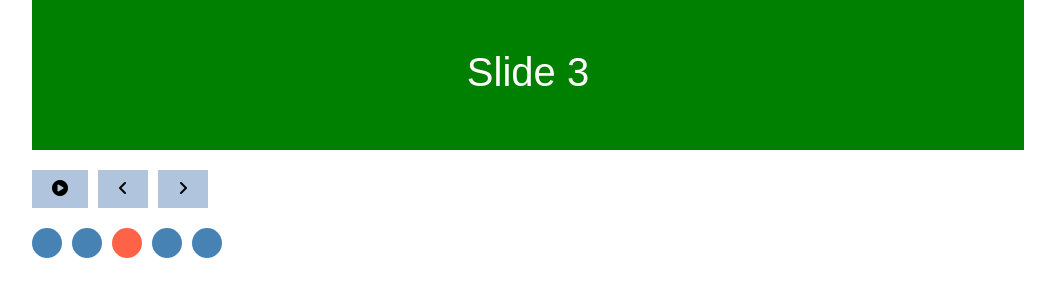
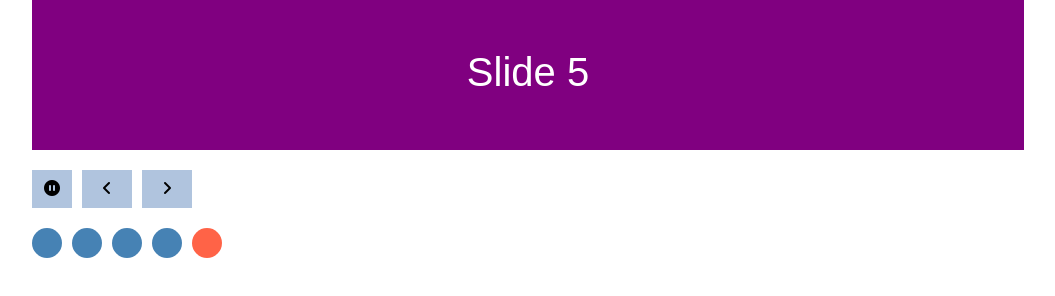
Before and after one commit to ogienkoura/slider-project-coursework-2204, a website with bundled scripts: page index.html in a window 1280 px wide. Both pictures are taken after a click on the element 172 px from the left and 189 px from the top of the page. Shown: the whole page, without its empty margins (112-1167 px from the left). Built offline with nearby package versions, Linux system fonts and the light colour scheme.

Commit message:
add carousel

```diff
--- a/assets/js/extra/carousel.js
+++ b/assets/js/extra/carousel.js
@@ -1,31 +1,18 @@
 export default class Carousel {
-  constructor(object) {
-    const settings = this._initConfig(object);
-    this.container = document.querySelector(settings.containerID);
-    this.slides = this.container.querySelectorAll(settings.slideID);
-    this.interval = settings.interval;
-    this.isPlaying = settings.isPlaying;
-  }
-
-  _initConfig(paramsObject) {
-    const defaultSettings = {
-      containerID: "#carousel",
-      slideID: ".slide",
-      interval: 5000,
-      isPlaying: true,
+  constructor(p) {
+    const s = {
+      ...{
+        containerID: "#carousel",
+        slideID: ".slide",
+        interval: 5000,
+        isPlaying: true,
+      },
+      ...p,
     };
-
-    if (paramsObject) {
-      defaultSettings.containerID =
-        paramsObject.containerID || defaultSettings.containerID;
-      defaultSettings.slideID = paramsObject.slideID || defaultSettings.slideID;
-      defaultSettings.interval =
-        paramsObject.interval || defaultSettings.interval;
-      defaultSettings.isPlaying =
-        paramsObject.isPlaying || defaultSettings.isPlaying;
-    }
-
-    return paramsObject;
+    this.container = document.querySelector(s.containerID);
+    this.slides = this.container.querySelectorAll(s.slideID);
+    this.interval = s.interval;
+    this.isPlaying = s.isPlaying;
   }
 
   _initProps() {
@@ -43,7 +30,10 @@ export default class Carousel {
 
   _initControls() {
     const controls = document.createElement("div");
-    const PAUSE = `<span class="control control-pause" id="pause">${this.FA_PAUSE}</span>`;
+    const PAUSE = `<span class="control control-pause" id="pause">
+        <span id="fa-pause-icon">${this.FA_PAUSE}</span>
+        <span id="fa-play-icon">${this.FA_PLAY}</span>
+    </span>`;
     const PREV = `<span class="control control-prev" id="prev">${this.FA_PREV}</span>`;
     const NEXT = `<span class="control control-next" id="next">${this.FA_NEXT}</span>`;
     controls.innerHTML = PAUSE + PREV + NEXT;
@@ -53,6 +43,20 @@ export default class Carousel {
     this.pauseBtn = document.querySelector("#pause");
     this.prevBtn = document.querySelector("#prev");
     this.nextBtn = document.querySelector("#next");
+
+    this.pauseIcon = this.container.querySelector('#fa-pause-icon');
+    this.playIcon = this.container.querySelector('#fa-play-icon');
+
+    this.isPlaying ? this._pauseVisible() : this._playVisible();
+  }
+
+  _pauseVisible (isVisible = true) {
+    this.pauseIcon.style.opacity = isVisible ? 1 : 0;
+    this.playIcon.style.opacity = !isVisible ? 1 : 0;
+  }
+
+  _playVisible(){
+    this._pauseVisible(false);
   }
 
   _initIndicators() {
@@ -84,6 +88,8 @@ export default class Carousel {
       this._indicate.bind(this)
     );
     document.addEventListener("keydown", this._pressKey.bind(this));
+    this.container.addEventListener('mouseenter', this._pause.bind(this));
+    this.container.addEventListener('mouseleave', this._play.bind(this));
   }
 
   _pressKey(e) {
@@ -92,7 +98,8 @@ export default class Carousel {
     if (e.code === this.CODE_SPACE) this.pausePlay();
   }
 
-  _tick() {
+  _tick(flag = true) {
+    if (!flag) return;
     this.timerId = setInterval(() => this._gotoNext(), this.interval);
   }
 
@@ -115,12 +122,12 @@ export default class Carousel {
   _pause() {
     clearInterval(this.timerId);
     this.isPlaying = false;
-    this.pauseBtn.innerHTML = this.FA_PLAY;
+    this._playVisible();
   }
 
   _play() {
     this.isPlaying = true;
-    this.pauseBtn.innerHTML = this.FA_PAUSE;
+    this._pauseVisible();
     this._tick();
   }
 
@@ -151,6 +158,6 @@ export default class Carousel {
     this._initControls();
     this._initIndicators();
     this._initListeners();
-    this._tick();
+    this._tick(this.isPlaying);
   }
 }
--- a/assets/scss/style.scss
+++ b/assets/scss/style.scss
@@ -68,9 +68,9 @@ body {
 // custom
 
 .container {
-    max-width: 992px;
-    padding: 0 20px;
-    margin: auto;
+  max-width: 992px;
+  padding: 0 20px;
+  margin: auto;
 }
 
 .controls {
@@ -108,3 +108,13 @@ body {
     background-color: tomato;
   }
 }
+
+.control-pause {
+  position: relative;
+  > span {
+    position: absolute;
+    left: 50%;
+    top: 50%;
+    transform: translate(-50%, -50%);
+  }
+}
```
Also changed, not shown: assets/css/style.css.
